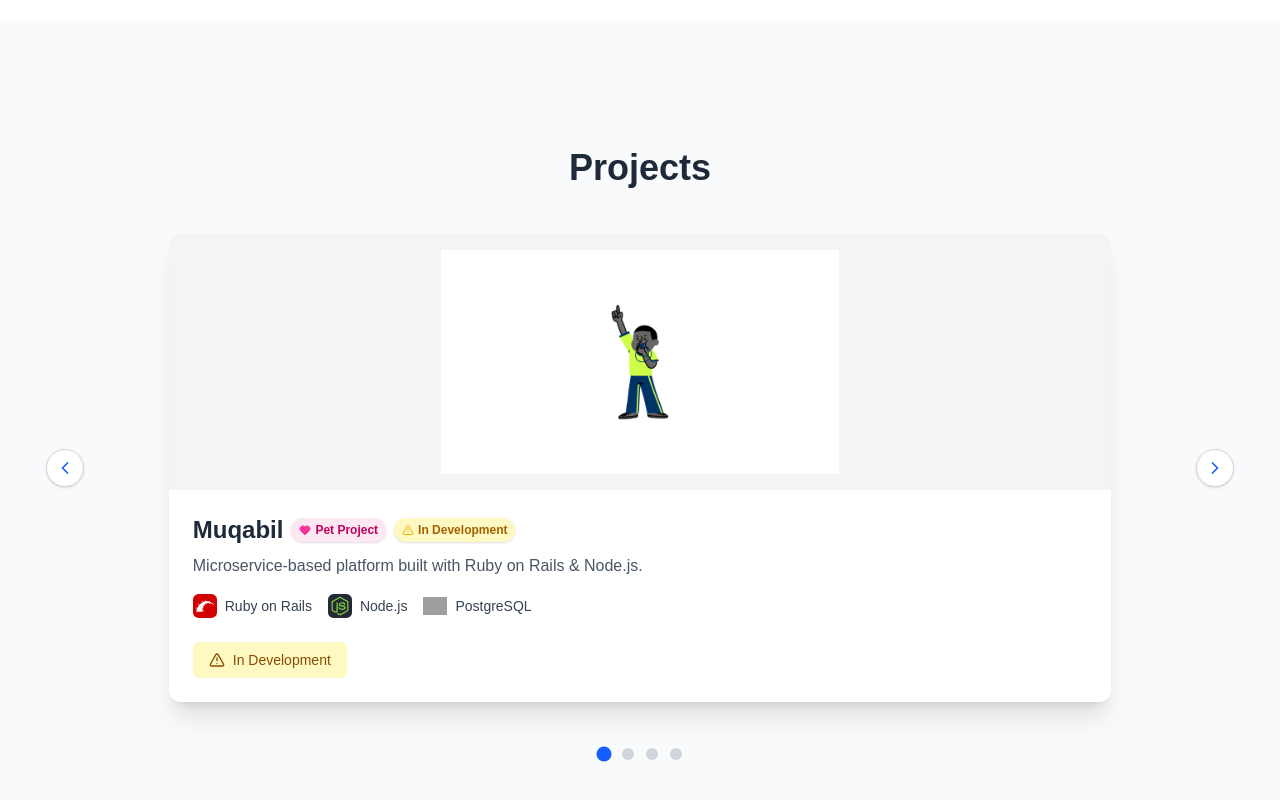
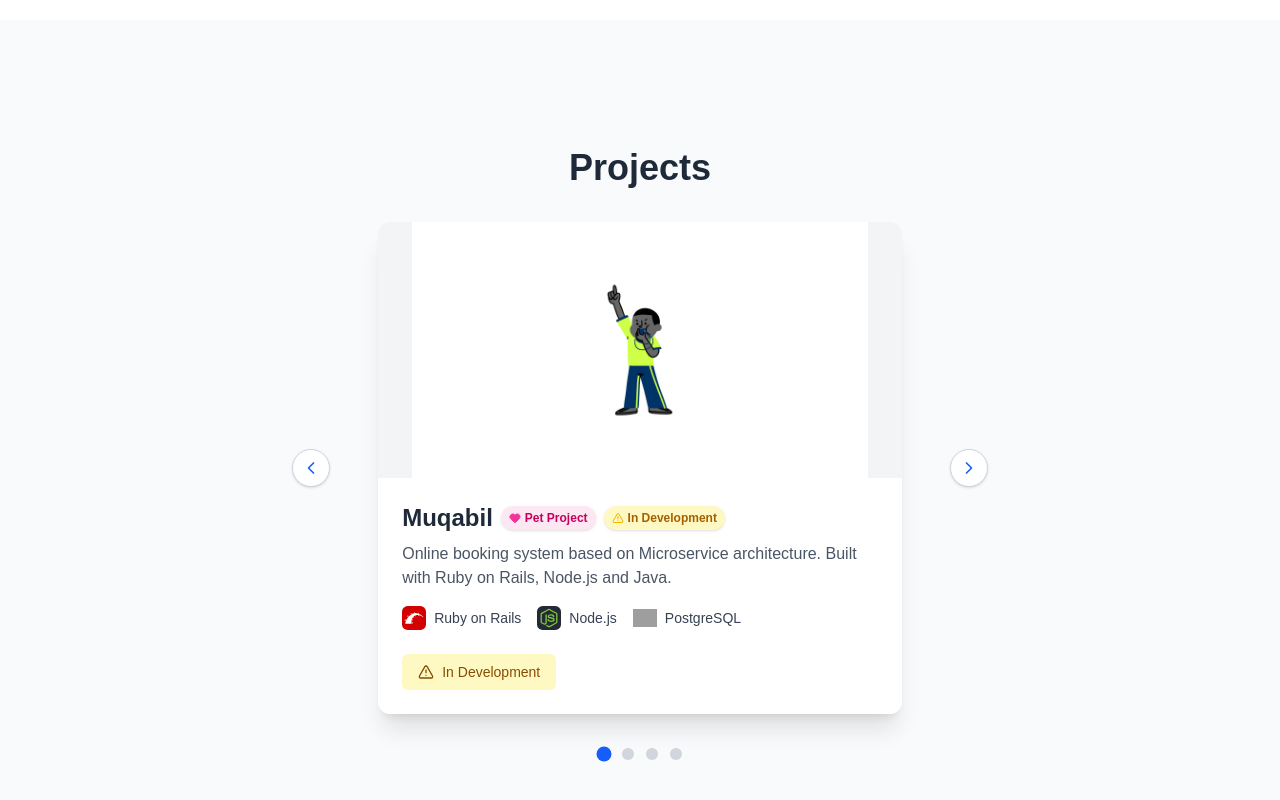
Before and after one commit to code-abd/portfolio, a Next.js app: page / in a window 1280 px wide. Shown: the part 1580-2380 px from the top of the page. Built offline with nearby package versions, Linux system fonts and the light colour scheme; grey boxes are pictures that could not be loaded.

Commit message:
Add project details and image for portfolio

```diff
--- a/src/components/projects.tsx
+++ b/src/components/projects.tsx
@@ -1,6 +1,6 @@
 "use client";
 
-import { useState } from "react";
+import { useState, useRef } from "react";
 import { motion, AnimatePresence } from "framer-motion";
 import Image from "next/image";
 import Link from "next/link";
@@ -18,11 +18,12 @@ const projects = [
   {
     title: "Muqabil",
     image: "/muqabil-change-this.png",
-    description: "Microservice-based platform built with Ruby on Rails & Node.js.",
+    description: "Online booking system based on Microservice architecture. Built with Ruby on Rails, Node.js and Java.",
+    details: "A scalable booking system using services architecture. It features authentication, tournament logic, and booking orchestration.",
     tech: [
       { name: "Ruby on Rails", icon: "rails.svg" },
       { name: "Node.js", icon: "nodejs-dark.svg" },
-      { name: "PostgreSQL", icon: "postgresql-dark.svg" }
+      { name: "PostgreSQL", icon: "postgresql-dark.svg" },
     ],
     github: "https://github.com/yourusername/arena-booking",
     demo: "#",
@@ -33,12 +34,13 @@ const projects = [
   },
   {
     title: "Portfolio Website",
-    image: "/images/portfolio.jpeg",
-    description: "Personal website built with Next.js, Tailwind CSS & Framer Motion.",
+    image: "/ca.png",
+    description: "Personal website built with Next.js, Tailwind CSS & Framer Motion. Built with vibes only 🎶, vibe coded",
+    details: "Showcases personal projects, blog, contact form and animated transitions using Framer Motion.",
     tech: [
       { name: "Next.js", icon: "nextjs-dark.svg" },
       { name: "Tailwind CSS", icon: "tailwindcss-dark.svg" },
-      { name: "React", icon: "react-dark.svg" }
+      { name: "React", icon: "react-dark.svg" },
     ],
     github: "https://github.com/yourusername/portfolio",
     demo: "https://code-abd-portfolio.vercel.app/",
@@ -50,7 +52,8 @@ const projects = [
   {
     title: "Aggero",
     image: "/aggero-thumbnail.jpeg",
-    description: "Real-time dashboard for metrics and user engagement.",
+    description: "Real-time dashboard for metrics and user engagement and campaign management.",
+    details: "Worked on influencer analytics integration and campaign engagement metrics using live API streams.",
     tech: [
       { name: "React", icon: "react-dark.svg" },
       { name: "TypeScript", icon: "typescript.svg" },
@@ -64,12 +67,13 @@ const projects = [
     petProject: false,
     aiGenerated: false,
     isPublic: false,
-    inDevelopment: false
+    inDevelopment: false,
   },
   {
     title: "SprintFWD",
     image: "/sprintfwd-thumbnail.jpeg",
-    description: "Real-time dashboard for metrics and user engagement.",
+    description: "Providing services to health care clients to manage and book online classes for big brand.",
+    details: "Developed features like time zone support, custom class filters, and secure patient access flow.",
     tech: [
       { name: "Ruby on Rails", icon: "rails.svg" },
       { name: "AWS", icon: "aws-dark.svg" },
@@ -80,12 +84,14 @@ const projects = [
     petProject: false,
     aiGenerated: false,
     isPublic: false,
-    inDevelopment: false
+    inDevelopment: false,
   },
 ];
 
 export default function SingleProjectShowcase() {
   const [current, setCurrent] = useState(0);
+  const [hovering, setHovering] = useState(false);
+  const timeoutRef = useRef<NodeJS.Timeout | null>(null);
 
   const goTo = (index: number) => {
     if (index >= 0 && index < projects.length) setCurrent(index);
@@ -99,13 +105,23 @@ export default function SingleProjectShowcase() {
     setCurrent((prev) => (prev === projects.length - 1 ? 0 : prev + 1));
   };
 
+  const handleMouseEnter = () => {
+    timeoutRef.current = setTimeout(() => setHovering(true), 300);
+  };
+
+  const handleMouseLeave = () => {
+    if (timeoutRef.current) clearTimeout(timeoutRef.current);
+    setHovering(false);
+  };
+
   return (
-    <section className="py-32 px-6 bg-gray-50 flex flex-col items-center justify-center"
+    <section
+      className="py-32 px-6 bg-gray-50 flex flex-col items-center justify-center"
       id="projects"
     >
       <h2 className="text-4xl font-bold text-gray-800 text-center mb-6">Projects</h2>
 
-      <div className="relative w-[90%] min-h-[32rem] flex items-center justify-center">
+      <div className="relative w-[50%] min-h-[32rem] flex items-center justify-center">
         <button
           onClick={goLeft}
           className="absolute left-[-2.5rem] top-1/2 transform -translate-y-1/2 z-10 bg-white border border-gray-300 rounded-full p-2 shadow hover:bg-blue-100 transition"
@@ -120,22 +136,23 @@ export default function SingleProjectShowcase() {
             animate={{ opacity: 1, x: 0 }}
             exit={{ opacity: 0, x: -100 }}
             transition={{ duration: 0.5 }}
-            className="w-full max-w-[85%] bg-white rounded-xl shadow-xl overflow-hidden"
+            className="relative w-full max-w-[85%] bg-white rounded-xl shadow-xl overflow-hidden"
+            onMouseEnter={handleMouseEnter}
+            onMouseLeave={handleMouseLeave}
           >
             <div className="w-full h-64 bg-gray-100 relative flex items-center justify-center overflow-hidden">
-  <Image
-    src={projects[current].image}
-    alt={projects[current].title}
-    fill
-    className="object-contain p-4"
-    sizes="(max-width: 768px) 100vw, 700px"
-  />
-</div>
-            <div className="p-6 text-left">
+            <Image
+              src={projects[current].image}
+              alt={projects[current].title}
+              width={600}
+              height={400}
+              className="object-contain max-h-64 w-auto h-auto mx-auto"
+            />
+            </div>
+
+            <div className="p-6 text-left relative">
               <div className="flex items-center gap-2 mb-1 flex-wrap">
-                <h3 className="text-2xl font-semibold text-gray-800">
-                  {projects[current].title}
-                </h3>
+                <h3 className="text-2xl font-semibold text-gray-800">{projects[current].title}</h3>
 
                 {projects[current].petProject && (
                   <span className="inline-flex items-center gap-1 bg-pink-100 text-pink-700 text-xs font-semibold px-2 py-1 rounded-full shadow-sm">
@@ -159,7 +176,20 @@ export default function SingleProjectShowcase() {
                 )}
               </div>
 
-              <p className="text-gray-600 mt-2 mb-4">{projects[current].description}</p>
+              <AnimatePresence mode="wait">
+                <motion.p
+                  key={hovering ? "details" : "desc"}
+                  initial={{ opacity: 0, y: 10 }}
+                  animate={{ opacity: 1, y: 0 }}
+                  exit={{ opacity: 0, y: -10 }}
+                  transition={{ duration: 0.3 }}
+                  className="text-gray-600 mt-2 mb-4"
+                >
+                  {hovering
+                    ? projects[current].details
+                    : projects[current].description}
+                </motion.p>
+              </AnimatePresence>
 
               <ul className="flex flex-wrap gap-4 mb-6">
                 {projects[current].tech.map((tech, i) => (
@@ -176,8 +206,7 @@ export default function SingleProjectShowcase() {
                 ))}
               </ul>
 
-              <div className="flex gap-4 text-sm">
-                {/* GitHub Button */}
+              <div className="flex gap-4 text-sm z-10 relative">
                 {projects[current].isPublic && projects[current].github && (
                   <Link
                     href={projects[current].github}
@@ -189,7 +218,6 @@ export default function SingleProjectShowcase() {
                   </Link>
                 )}
 
-                {/* Demo Button or In Development */}
                 {projects[current].inDevelopment ? (
                   <span className="bg-yellow-100 text-yellow-800 px-4 py-2 rounded-md font-medium inline-flex items-center gap-2">
                     <AlertTriangle className="w-4 h-4" />
```
Also changed, not shown: public/ca.png (added).
